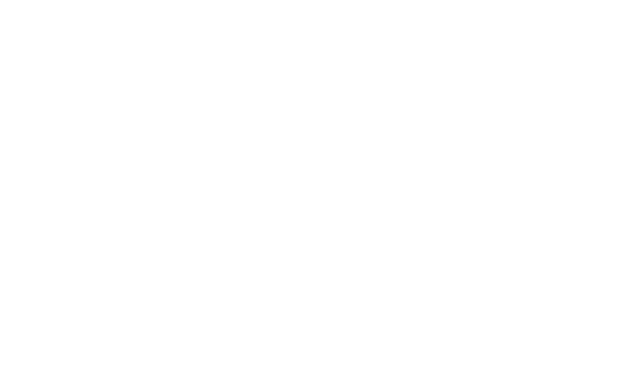
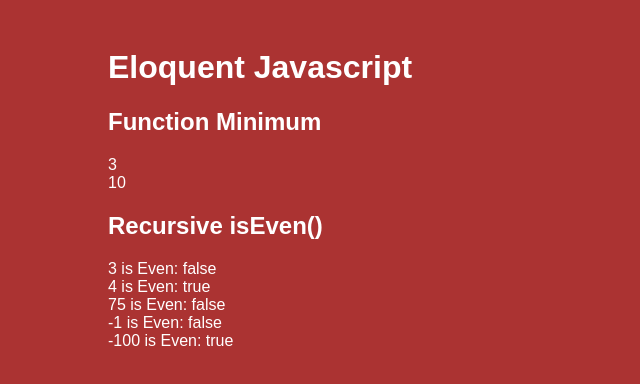
Before and after one commit to michael-lowe-nz/sprint-7, a plain HTML site: page index.html in a window 1280 px wide. Shown: the whole page, without its empty margins (0-640 px from the left). Drawn offline with Linux system fonts and the light colour scheme.

Commit message:
Add isEven

```diff
--- a/eloquent.js
+++ b/eloquent.js
@@ -1,5 +1,6 @@
+
 function minimum (x,y){
-  if (x > y) {
+  if (x < y) {
     return x;
   }
   else {
@@ -10,7 +11,28 @@
 console.log(minimum(0,10));
 console.log(minimum(0,-10));
 
+var target = document.getElementById("minimum");
+target.innerHTML = minimum(3,4);
+target.innerHTML += "<br>"+minimum(10,100);
+
+var target = document.getElementById("isEven");
+target.innerHTML = "3 is Even: "+isEven(3);
+target.innerHTML += "<br>4 is Even: "+isEven(4);
+target.innerHTML += "<br>75 is Even: "+isEven(75);
+target.innerHTML += "<br>-1 is Even: "+isEven(-1);
+target.innerHTML += "<br>-100 is Even: "+isEven(-100);
+
+
 
 function isEven (x) {
-  return
+  x = Math.abs(x);
+  if (x === 0){
+    return true;
+  }
+  else if (x === 1){
+    return false;
+  }
+  else {
+    return isEven(x-2);
+  }
 }
--- a/index.html
+++ b/index.html
@@ -4,9 +4,15 @@
 <head>
   <meta charset="utf-8">
   <title>Eloquent Javascript</title>
+  <link rel="stylesheet" href="styles.css" type="text/css">
 </head>
 
 <body>
-  <script src="eloquent.js"></script>
+  <h1>Eloquent Javascript</h1>
+  <h2>Function Minimum</h2>
+  <p id="minimum"></p>
+  <h2>Recursive isEven()</h2>
+  <p id="isEven"></p>
 </body>
+<script src="eloquent.js"></script>
 </html>
--- /dev/null
+++ b/styles.css
@@ -0,0 +1,11 @@
+* {
+  font-family: sans-serif;
+}
+
+body {
+  padding-left: 100px;
+  padding-right: 100px;
+  padding-top: 20px;
+  background-color: #ab3332;
+  color: white;
+}
```
